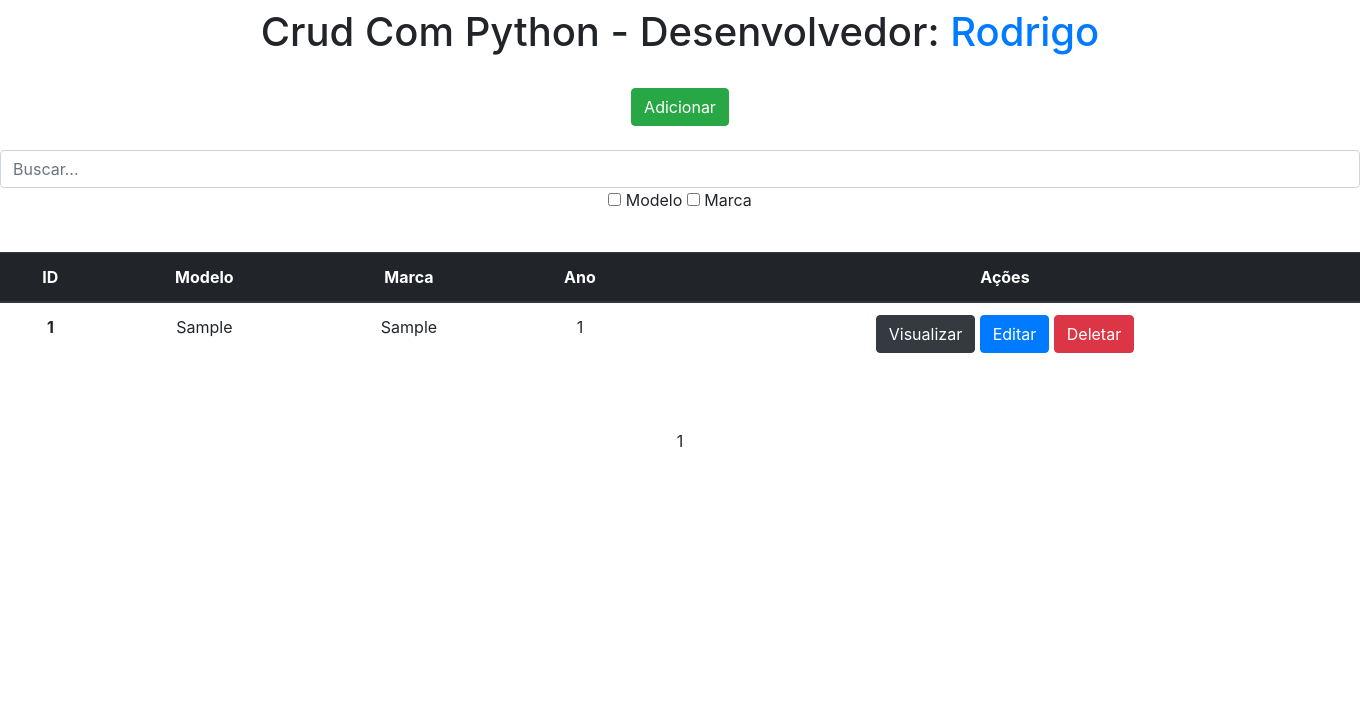
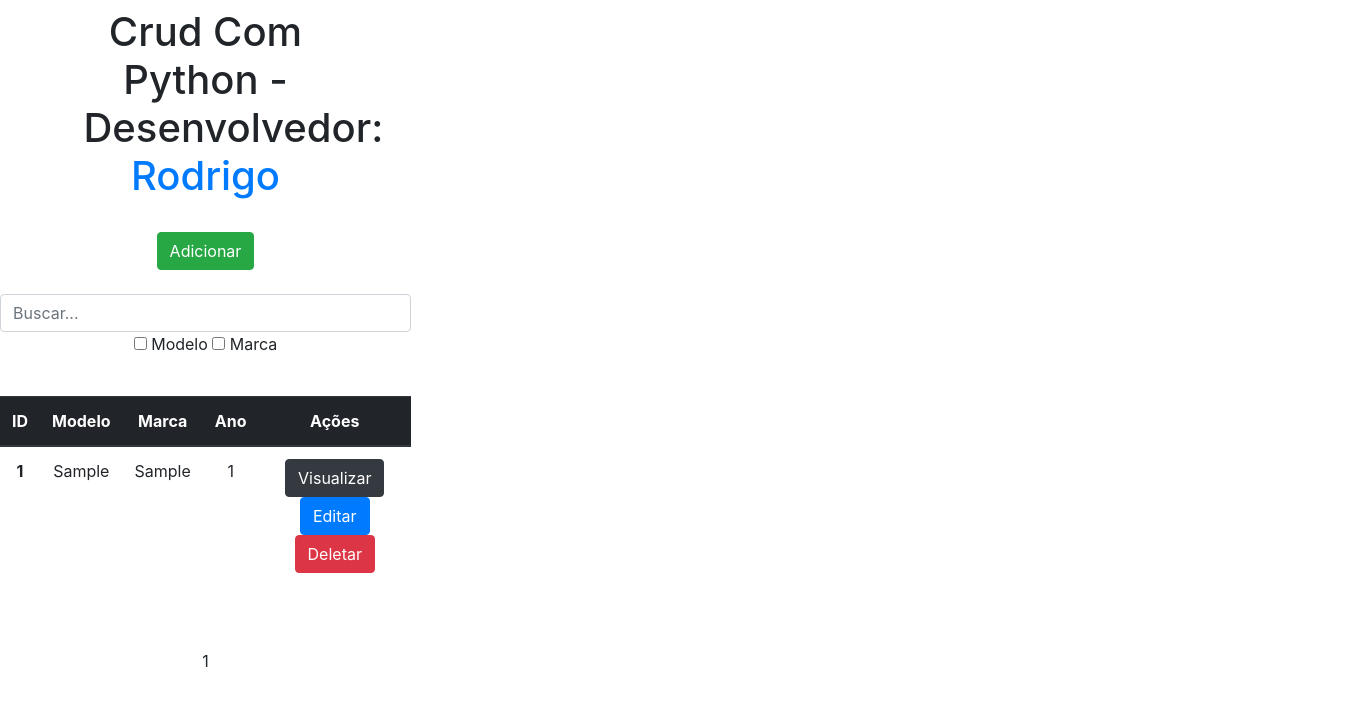
Before and after one commit to rcvdigo/Projeto-Crud-Em-Python, a Django app: page / in a window 1360 px wide. Shown: the top 706 px of the page. Run offline with Django 4.2, Linux system fonts and the light colour scheme; tables that the repository leaves empty hold one stand-in row (values such as "Sample post"); some libraries are stand-ins or nearby versions.

Commit message:
Update main.css

```diff
--- a/appCrud/static/main.css
+++ b/appCrud/static/main.css
@@ -8,6 +8,9 @@ main {
 
 /* 411px - 768px = celular*/
 @media (min-width: 411px) {
+    body {
+	width:411px;
+    }
     main {
         width: 100%;
     }
```
